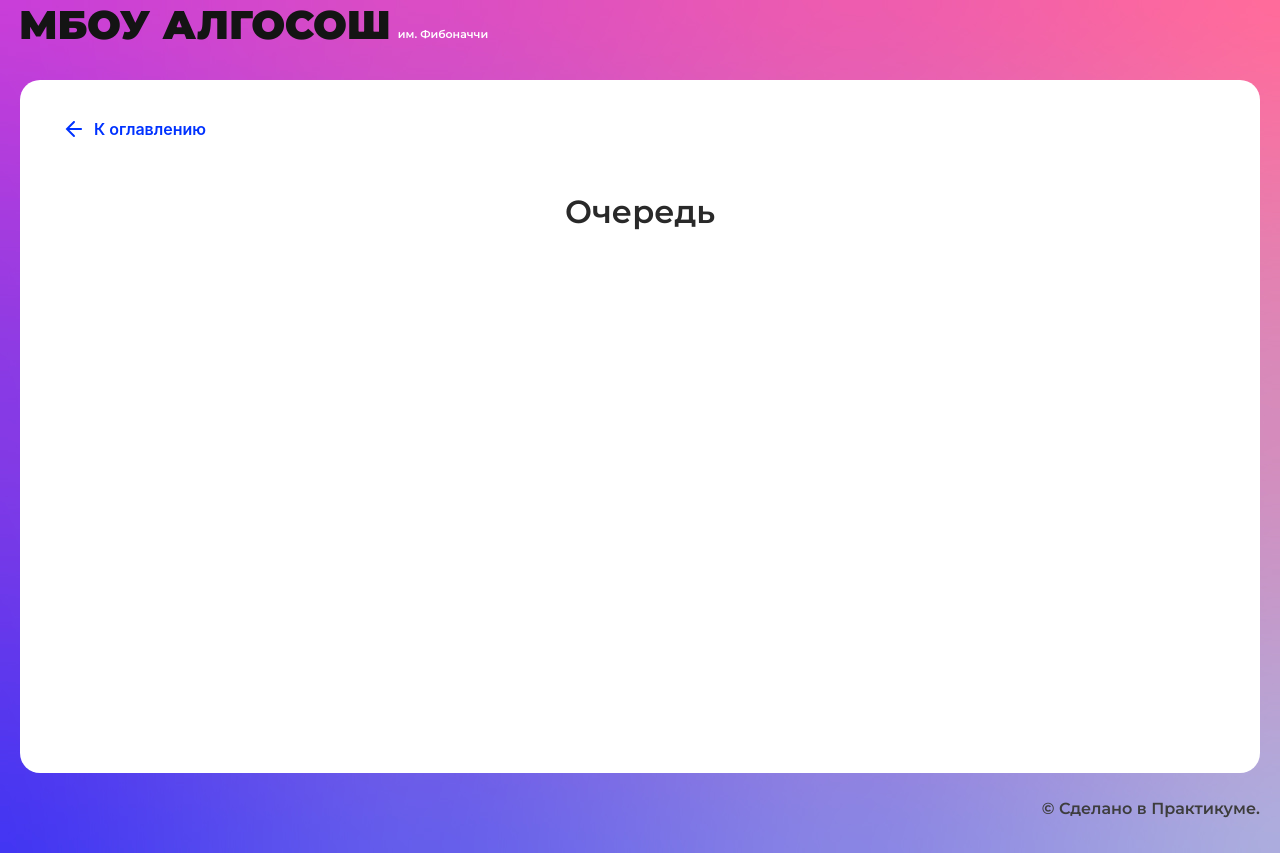
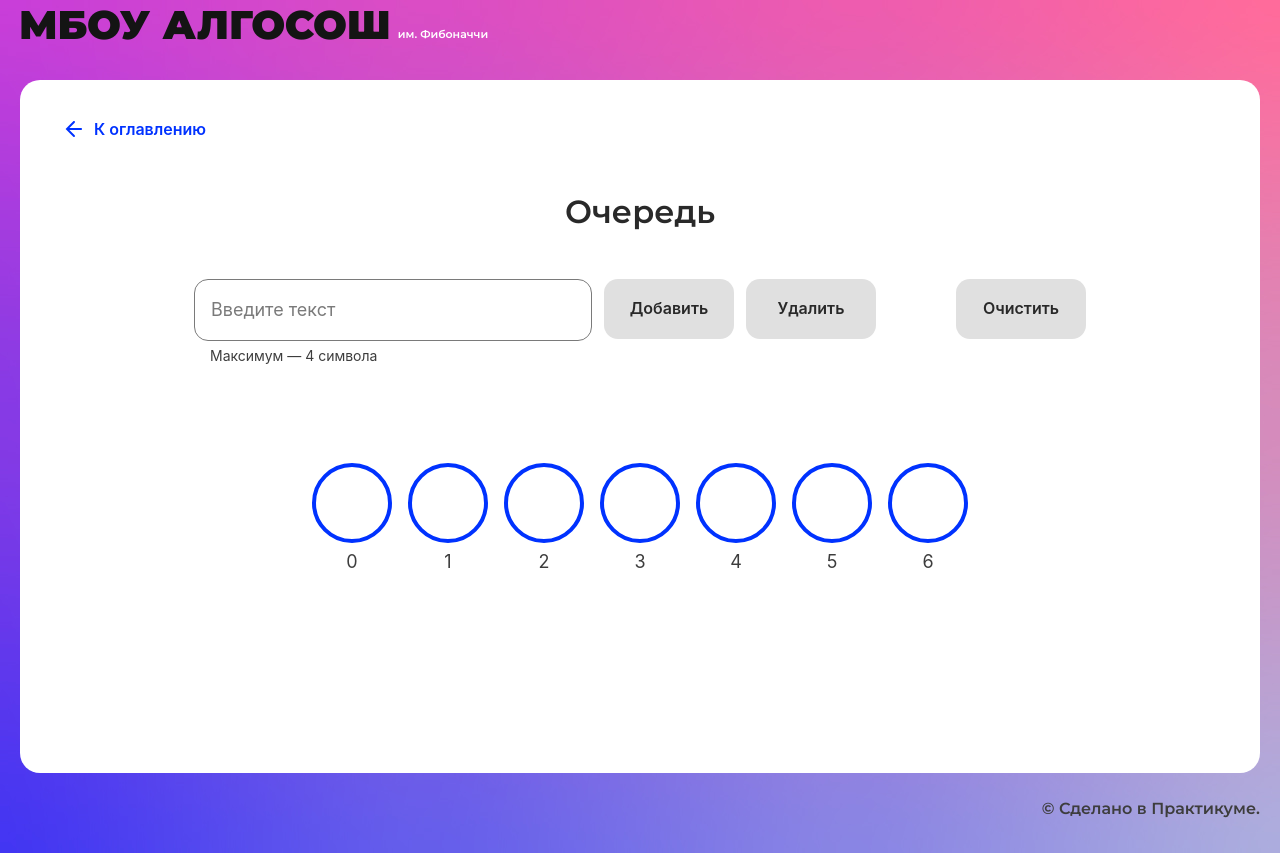
Before and after one commit to IakovZelenkov/algososh, a React (Create React App) app: page /queue in a window 1280 px wide. Built offline with nearby package versions, Linux system fonts and the light colour scheme.

Commit message:
finished queue component

```diff
--- a/src/components/fibonacci-page/fibonacci-page.tsx
+++ b/src/components/fibonacci-page/fibonacci-page.tsx
@@ -6,8 +6,7 @@ import { Button } from "../ui/button/button";
 import { Circle } from "../ui/circle/circle";
 import { SHORT_DELAY_IN_MS } from "../../constants/delays";
 import { fib } from "./fibonacciUtils";
-
-const MAX_FIBONACCI_LIMIT = 19;
+import { MAX_FIBONACCI_LIMIT } from "../../constants/constants";
 
 export const FibonacciPage: React.FC = () => {
   const [inputValue, setInputValue] = useState("");
--- /dev/null
+++ b/src/components/queue-page/queue-page.module.css
@@ -0,0 +1,28 @@
+.container {
+  display: flex;
+  width: 892px;
+  flex-direction: column;
+  gap: 48px;
+  margin: 48px auto;
+}
+
+.menu {
+  display: flex;
+  justify-content: center;
+}
+
+.wrapper {
+  display: flex;
+  margin-right: 80px;
+  gap: 12px;
+  flex-grow: 1;
+}
+
+.items {
+  display: flex;
+  justify-content: center;
+  gap: 64px 16px;
+  margin-top: 48px;
+  max-width: 944px;
+  flex-wrap: wrap;
+}
--- a/src/components/queue-page/queue-page.tsx
+++ b/src/components/queue-page/queue-page.tsx
@@ -1,10 +1,150 @@
-import React from "react";
+import React, { useRef, useState } from "react";
+import s from "./queue-page.module.css";
 import { SolutionLayout } from "../ui/solution-layout/solution-layout";
+import { Input } from "../ui/input/input";
+import { Button } from "../ui/button/button";
+import { Circle } from "../ui/circle/circle";
+import { ElementStates } from "../../types/element-states";
+import { Queue } from "./queueUtils";
+import { SHORT_DELAY_IN_MS } from "../../constants/delays";
+import { MAX_QUEUE_LENGTH } from "../../constants/constants";
+
+enum Operation {
+  Enqueue = "enqueue",
+  Dequeue = "dequeue",
+  Clear = "clear",
+}
 
 export const QueuePage: React.FC = () => {
+  const queue = useRef(new Queue<string>(MAX_QUEUE_LENGTH));
+  const [inputValue, setInputValue] = useState("");
+  const [isChanging, setIsChanging] = useState(false);
+  const [lastOperation, setLastOperation] = useState<Operation>(
+    Operation.Clear
+  );
+  const [activeLoadingButton, setActiveLoadingButton] = useState<
+    string | null
+  >(null);
+  const [queueItems, setQueueItems] = useState<(string | null)[]>(
+    queue.current.toArray()
+  );
+
+  const onChange = (evt: React.ChangeEvent<HTMLInputElement>) => {
+    const newInputValue = evt.target.value;
+    setInputValue(newInputValue);
+  };
+
+  const onEnqueueButtonClick = async (operation: Operation) => {
+    setActiveLoadingButton("Добавить");
+    setLastOperation(operation);
+    setIsChanging(true);
+
+    try {
+      queue.current.enqueue(inputValue);
+      setQueueItems([...queue.current.toArray()]);
+    } catch (error) {
+      console.error("Error enqueueing:", error);
+    }
+
+    setInputValue("");
+    await new Promise((resolve) => setTimeout(resolve, SHORT_DELAY_IN_MS));
+    setIsChanging(false);
+    setActiveLoadingButton(null);
+  };
+
+  const onDequeueButtonClick = async (operation: Operation) => {
+    setActiveLoadingButton("Удалить");
+    setIsChanging(true);
+    setLastOperation(operation);
+
+    try {
+      queue.current.dequeue();
+      setQueueItems([...queue.current.toArray()]);
+    } catch (error) {
+      console.error("Error enqueueing:", error);
+    }
+
+    await new Promise((resolve) => setTimeout(resolve, SHORT_DELAY_IN_MS));
+
+    setIsChanging(false);
+    setActiveLoadingButton(null);
+  };
+
+  const onClearButtonClick = (operation: Operation) => {
+    setLastOperation(operation);
+    queue.current.clear();
+    setQueueItems([...queue.current.toArray()]);
+  };
+
   return (
     <SolutionLayout title="Очередь">
+      <div className={s.container}>
+        <div className={s.menu}>
+          <div className={s.wrapper}>
+            <Input
+              onChange={onChange}
+              isLimitText={true}
+              maxLength={4}
+              value={inputValue}
+            />
+            <Button
+              text="Добавить"
+              onClick={() => {
+                onEnqueueButtonClick(Operation.Enqueue);
+              }}
+              isLoader={activeLoadingButton === "Добавить"}
+              disabled={
+                inputValue === "" ||
+                queue.current.getTail() === MAX_QUEUE_LENGTH - 1 ||
+                queue.current.isFull()
+              }
+            />
 
+            <Button
+              text="Удалить"
+              onClick={() => {
+                onDequeueButtonClick(Operation.Dequeue);
+              }}
+              isLoader={activeLoadingButton === "Удалить"}
+              disabled={queue.current.isEmpty()}
+            />
+          </div>
+          <Button
+            text="Очистить"
+            onClick={() => {
+              onClearButtonClick(Operation.Clear);
+            }}
+            disabled={lastOperation === Operation.Clear}
+          />
+        </div>
+        <div className={s.items}>
+          {queueItems.map((item, index) => {
+            const isHead = queue.current.getHead() === index;
+            const isTail = queue.current.getTail() === index;
+
+            return (
+              <Circle
+                key={index}
+                index={index}
+                letter={item || ""}
+                state={
+                  isChanging &&
+                  ((lastOperation === Operation.Enqueue && isTail) ||
+                    (lastOperation === Operation.Dequeue && isHead))
+                    ? ElementStates.Changing
+                    : ElementStates.Default
+                }
+                head={
+                  isHead && lastOperation !== Operation.Clear ? "head" : ""
+                }
+                tail={
+                  isTail && lastOperation !== Operation.Clear ? "tail" : ""
+                }
+              />
+            );
+          })}
+        </div>
+      </div>
     </SolutionLayout>
   );
 };
--- /dev/null
+++ b/src/components/queue-page/queueUtils.ts
@@ -0,0 +1,84 @@
+export interface IQueue<T> {
+  enqueue: (item: T) => void;
+  dequeue: () => void;
+  peek: () => T | null;
+  isEmpty: () => boolean;
+  isFull: () => boolean;
+}
+
+export class Queue<T> implements IQueue<T> {
+  private _container: (T | null)[] = [];
+  private _head = 0;
+  private _tail = 0;
+  private readonly _size: number;
+  private _length: number = 0;
+
+  constructor(size: number) {
+    this._size = size;
+    this._container = new Array(size).fill(null);
+  }
+
+  enqueue = (item: T) => {
+    if (this.isFull()) {
+      throw new Error("Maximum length exceeded");
+    }
+
+    if (!this.isEmpty()) {
+      this._tail++;
+    }
+
+    this._container[this._tail] = item;
+    this._length++;
+  };
+
+  dequeue = () => {
+    if (this.isEmpty()) {
+      throw new Error("No elements in the queue");
+    }
+
+    this._container[this._head] = null;
+    this._length--;
+
+    if (this._head !== this._size - 1) {
+      if (this._head !== this._tail) {
+        this._head++;
+      }
+    } else {
+      this._tail++;
+    }
+  };
+
+  peek = (): T | null => {
+    if (this.isEmpty()) {
+      throw new Error("No elements in the queue");
+    }
+    return this._container[this._head];
+  };
+
+  toArray = () => {
+    return this._container;
+  };
+
+  clear = () => {
+    this._container.fill(null);
+    this._head = 0;
+    this._tail = 0;
+    this._length = 0;
+  };
+
+  getHead = () => {
+    return this._head;
+  };
+
+  getTail = () => {
+    return this._tail;
+  };
+
+  isEmpty = () => {
+    return this._length === 0;
+  };
+
+  isFull = () => {
+    return this._tail >= this._size - 1;
+  };
+}
--- a/src/components/stack-page/stackUtils.ts
+++ b/src/components/stack-page/stackUtils.ts
@@ -7,27 +7,27 @@ interface IStack<T> {
 }
 
 export class Stack<T> implements IStack<T> {
-  private container: T[] = [];
+  private _container: T[] = [];
 
   push = (item: T) => {
-    this.container.push(item);
+    this._container.push(item);
   };
 
   pop = () => {
-    if (this.container.length === 0) return null;
-    return this.container.pop();
+    if (this._container.length === 0) return null;
+    return this._container.pop();
   };
 
   peek = (): T | null => {
-    if (this.container.length === 0) return null;
-    return this.container[this.container.length - 1];
+    if (this._container.length === 0) return null;
+    return this._container[this._container.length - 1];
   };
 
   clear = () => {
-    this.container = [];
+    this._container = [];
   };
 
   toArray = (): T[] => {
-    return [...this.container];
+    return [...this._container];
   };
 }
--- /dev/null
+++ b/src/constants/constants.ts
@@ -0,0 +1,2 @@
+export const MAX_FIBONACCI_LIMIT = 19;
+export const MAX_QUEUE_LENGTH = 7;
```
